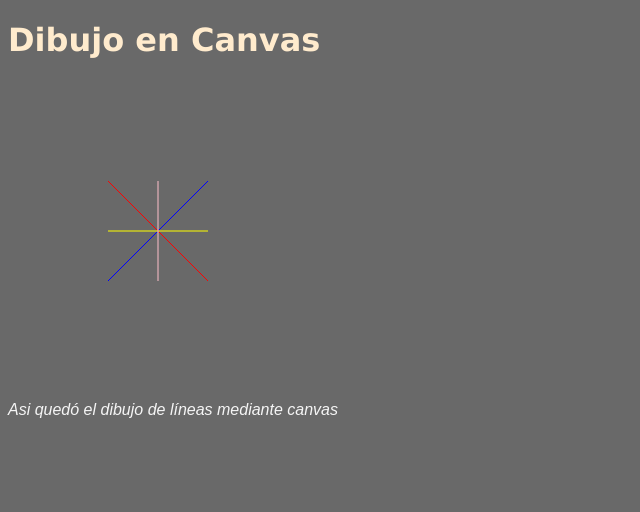
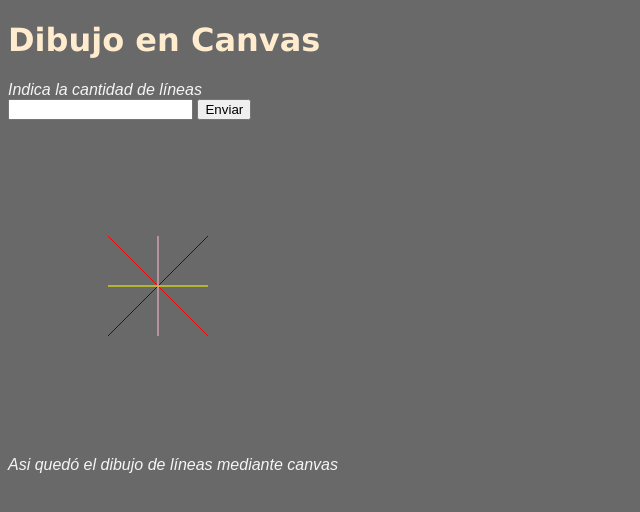
Before and after one commit to ChristianGrimberg/fullstack-webdeveloper-practice, a plain HTML site: page index.html in a window 1280 px wide. Shown: the whole page, without its empty margins (0-640 px from the left). Drawn offline with Linux system fonts and the light colour scheme.

Commit message:
:+1: Se agrega una caja de texto y un boton en HTML y se referencia en Javascript.

```diff
--- a/index.html
+++ b/index.html
@@ -11,7 +11,13 @@
     <p>A que no sabías que en otro planeta tu peso es diferente.</p>
     -->
     <h1>Dibujo en Canvas</h1>
-    <canvas width="300" height="300" id="example_2"></canvas>
+    <p>
+        Indica la cantidad de líneas
+        <br>
+        <input type="text" id="txtQtyLines" />
+        <input type="button" value="Enviar" id="btnSendQtyLines" />
+    </p>
+    <canvas width="300" height="300" id="drawingLines"></canvas>
     <p>Asi quedó el dibujo de líneas mediante canvas</p>
     <!--
     <script type="text/javascript" src="js/example_1.js"></script>
--- a/js/example_2.js
+++ b/js/example_2.js
@@ -1,20 +1,21 @@
 var element2;
 var draw;
+drawingLines = document.getElementById("drawingLines");
+txtQtyLines = document.getElementById("txtQtyLines");
+btnSendQtyLines = document.getElementById("btnSendQtyLines");
+drawContext = drawingLines.getContext("2d");
 
 function drawLine(color, x_initial, y_initial, x_final, y_final)
 {
-    draw.beginPath();
-    draw.strokeStyle = color;
-    draw.moveTo(x_initial, y_initial);
-    draw.lineTo(x_final, y_final);
-    draw.stroke();
-    draw.closePath();
+    drawContext.beginPath();
+    drawContext.strokeStyle = color;
+    drawContext.moveTo(x_initial, y_initial);
+    drawContext.lineTo(x_final, y_final);
+    drawContext.stroke();
+    drawContext.closePath();
 }
 
-element2 = document.getElementById("example_2");
-draw = element2.getContext("2d");
-
-console.log(draw);
+//console.log(drawContext);
 
 /**< Dibujo de lineas en canvas con el id correspondiente */
 drawLine("red", 100, 100, 200, 200);
```
